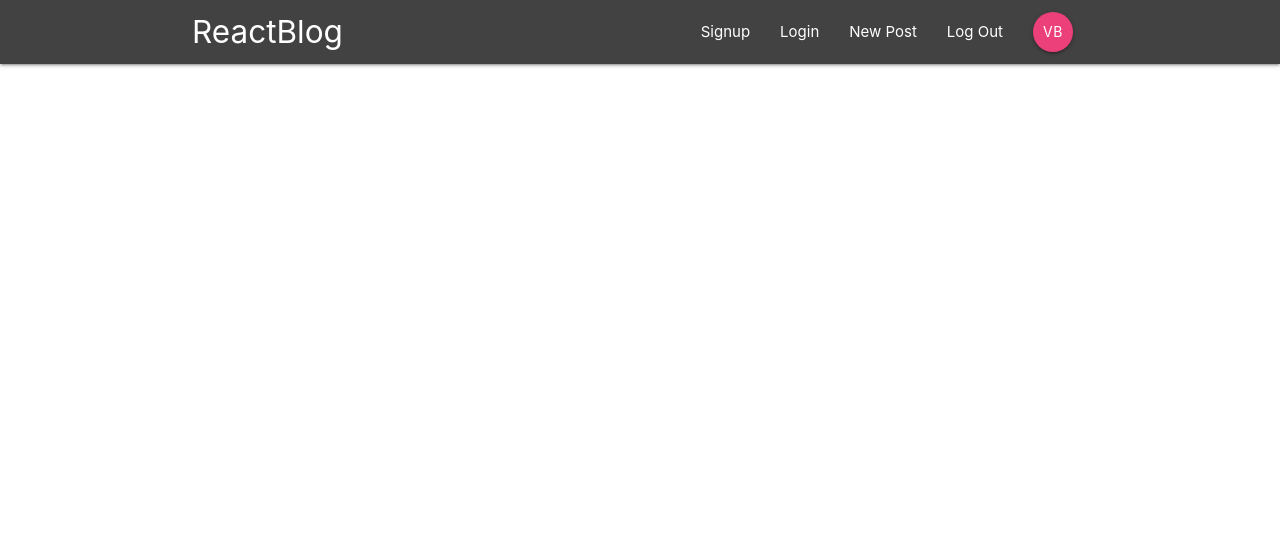
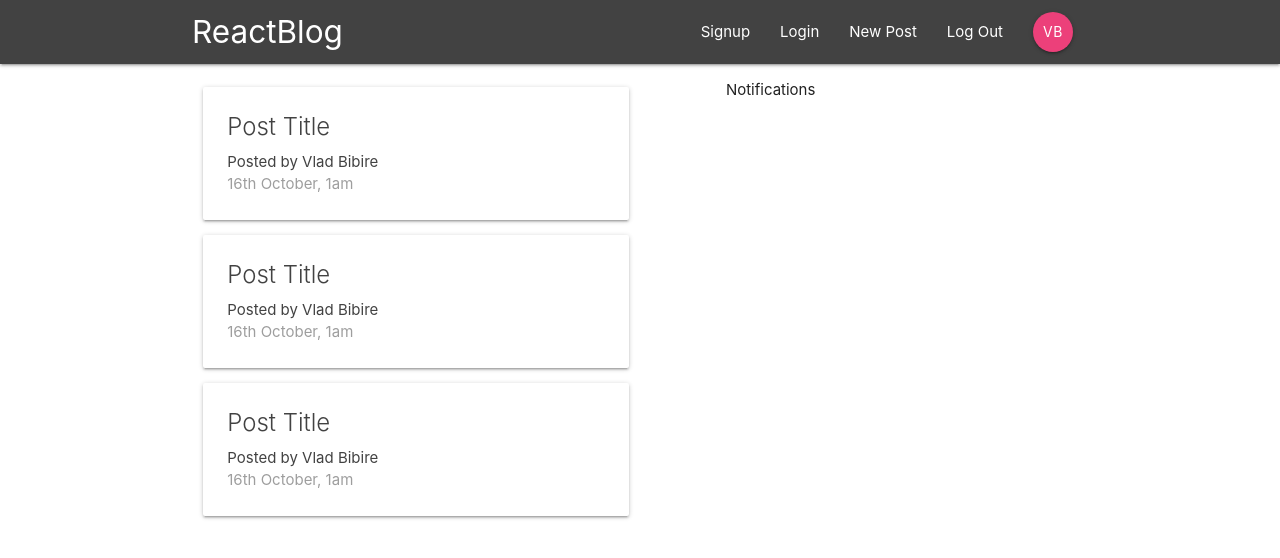
Before and after one commit to hexblend/ReactFirebaseBlog, a React (Create React App) app: page / in a window 1280 px wide. Shown: the top 558 px of the page. Built offline with nearby package versions, Linux system fonts and the light colour scheme.

Commit message:
Dashboard Component Setup + Initial Route + Hardcoded Posts Components

```diff
--- a/src/App.js
+++ b/src/App.js
@@ -1,8 +1,9 @@
 import React, { Component } from 'react';
-import { BrowserRouter } from 'react-router-dom';
+import { BrowserRouter, Switch, Route } from 'react-router-dom';
 
 // Components
 import Navbar from './components/layout/Navbar';
+import Dashboard from './components/dashboard/Dashboard';
 
 class App extends Component {
   render() {
@@ -10,11 +11,13 @@
       <BrowserRouter>
         <div className="App">
           <Navbar />
+          <Switch>
+            <Route path="/" component={Dashboard} />
+          </Switch>
         </div>
       </BrowserRouter>
     );
   }
-
 }
 
 export default App;
--- a/src/components/dashboard/Dashboard.js
+++ b/src/components/dashboard/Dashboard.js
@@ -0,0 +1,24 @@
+import React, { Component } from 'react';
+
+// Components
+import Notifications from './Notifications';
+import PostList from '../posts/PostList';
+
+class Dashboard extends Component {
+    render() {
+        return (
+            <div className="dashboard container">
+                <div className="row">
+                    <div className="col s12 m6">
+                        <PostList />
+                    </div>
+                    <div className="col s12 m5 offset-m1">
+                        <Notifications />
+                    </div>
+                </div>
+            </div>
+        );
+    }
+}
+
+export default Dashboard;
--- a/src/components/dashboard/Notifications.js
+++ b/src/components/dashboard/Notifications.js
@@ -0,0 +1,11 @@
+import React from 'react';
+
+const Notifications = () => {
+    return (
+        <div>
+            <p>Notifications</p>
+        </div>
+    );
+}
+
+export default Notifications;
--- a/src/components/posts/PostList.js
+++ b/src/components/posts/PostList.js
@@ -0,0 +1,35 @@
+import React from 'react';
+
+const PostList = () => {
+    return (
+        <div className="post-list section">
+
+            <div className="card z-deph-0 project-summary">
+                <div className="card-content grey-text text-darken-3">
+                    <span className="card-title">Post Title</span>
+                    <p>Posted by Vlad Bibire</p>
+                    <p className="grey-text">16th October, 1am</p>
+                </div>
+            </div>
+
+            <div className="card z-deph-0 project-summary">
+                <div className="card-content grey-text text-darken-3">
+                    <span className="card-title">Post Title</span>
+                    <p>Posted by Vlad Bibire</p>
+                    <p className="grey-text">16th October, 1am</p>
+                </div>
+            </div>
+
+            <div className="card z-deph-0 project-summary">
+                <div className="card-content grey-text text-darken-3">
+                    <span className="card-title">Post Title</span>
+                    <p>Posted by Vlad Bibire</p>
+                    <p className="grey-text">16th October, 1am</p>
+                </div>
+            </div>
+
+        </div>
+    );
+}
+
+export default PostList;
```
